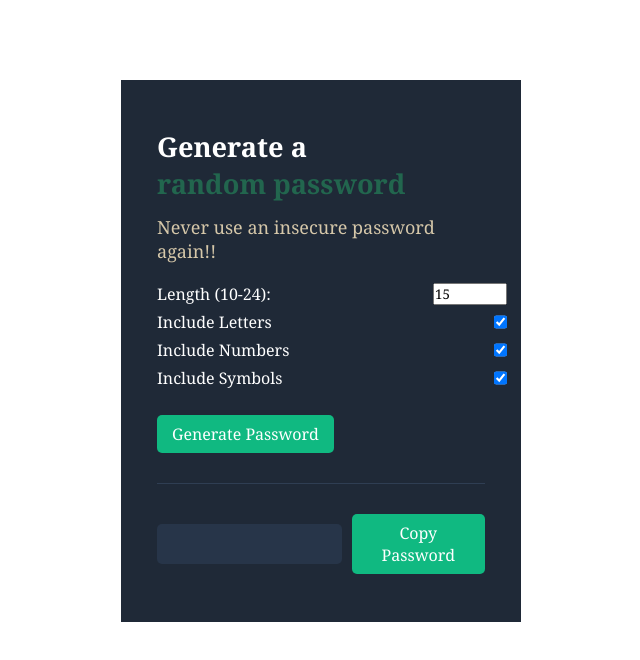
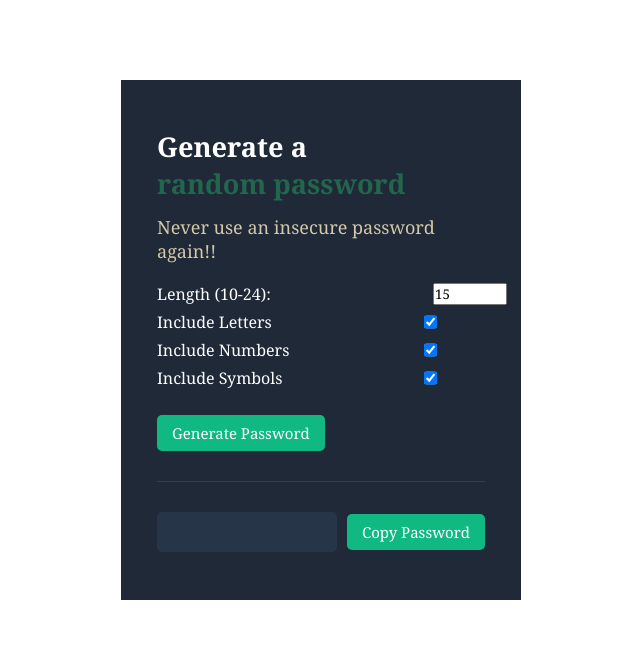
Before and after one commit to favy-codez/password-generator, a plain HTML site: page index.html in a window 1280 px wide. Shown: the whole page, without its empty margins (319-959 px from the left). Drawn offline with Linux system fonts and the light colour scheme.

Commit message:
commit message

```diff
--- a/index.html
+++ b/index.html
@@ -16,6 +16,7 @@
                 <label for="pw-length">Length (10-24):</label>
                 <input type="number" id="pw-length" name="pw-length" min="10" max="24" value="15">
             </div>
+            <div id="words">
                 <div class="checkboxes">
                     <label for="letters">Include Letters</label>
                     <input type="checkbox" id="letters" name="letters" onclick="checkbox()" checked>
@@ -29,6 +30,7 @@
                     <input type="checkbox" id="symbols" name="symbols" onclick="checkbox()" checked>
                 </div>
             </div>
+        </div>
 
         <button onclick="getPassword()" id="generatebtn">Generate Password</button>
             <div class="passwords">
@@ -38,5 +40,6 @@
                 </div>
             </div>
     </div>
+    <script src="/script.js"></script>
 </body>
 </html>
--- a/style.css
+++ b/style.css
@@ -38,6 +38,10 @@ span{
     margin: 6px 0;
 }
 
+#words{
+    padding-right: 70px;
+}
+
 label{
     font-size: 1rem;
 }
@@ -74,7 +78,7 @@ button#copypassbtn {
 #password {
     background-color: #273549;
     color: #55F991;
-    width: 200px;
+    width: 180px;
     height: 40px;
     border-radius: 5px;
     display: flex;
@@ -83,7 +87,7 @@ button#copypassbtn {
 }
 
 #generatebtn, #copypassbtn{
-    font-size: 16px;
+    font-size: 15px;
 }
 
 #generatebtn:hover{
```
Lines whose indentation alone changed are shown as unchanged.
